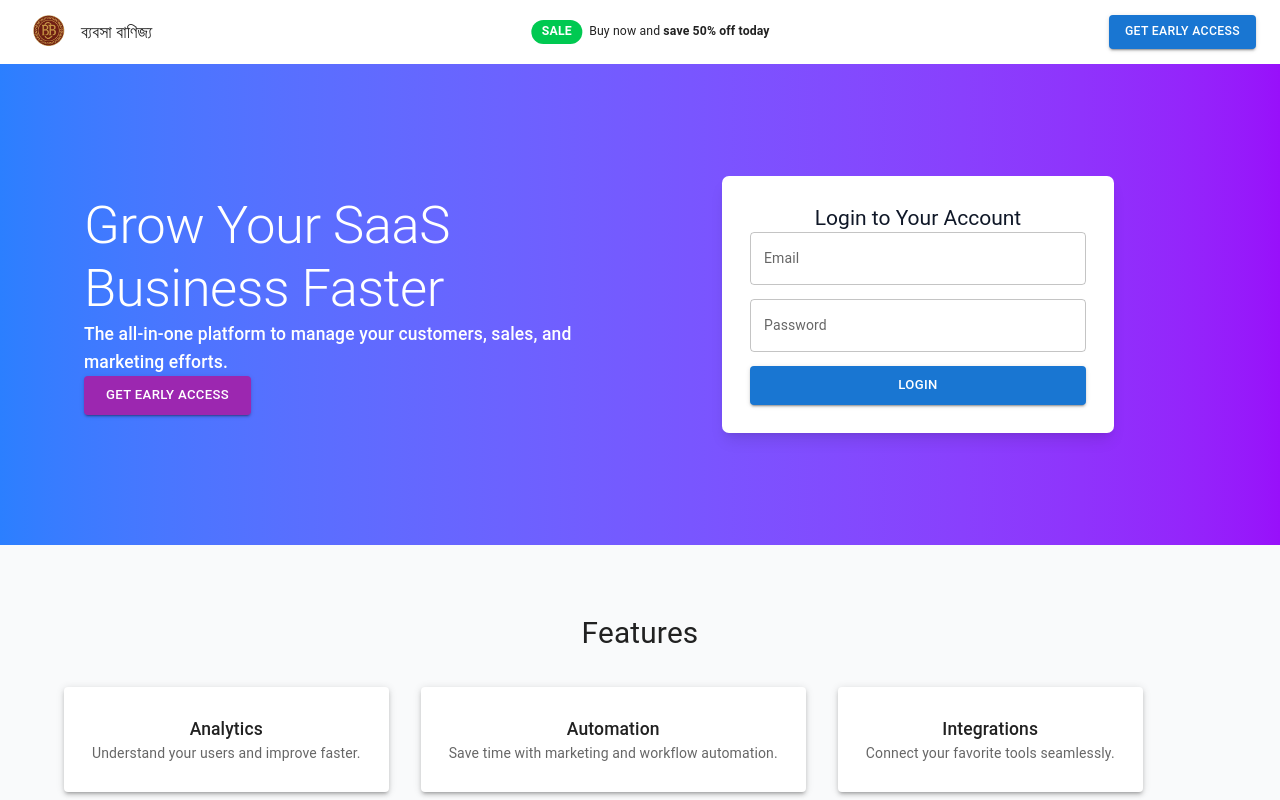
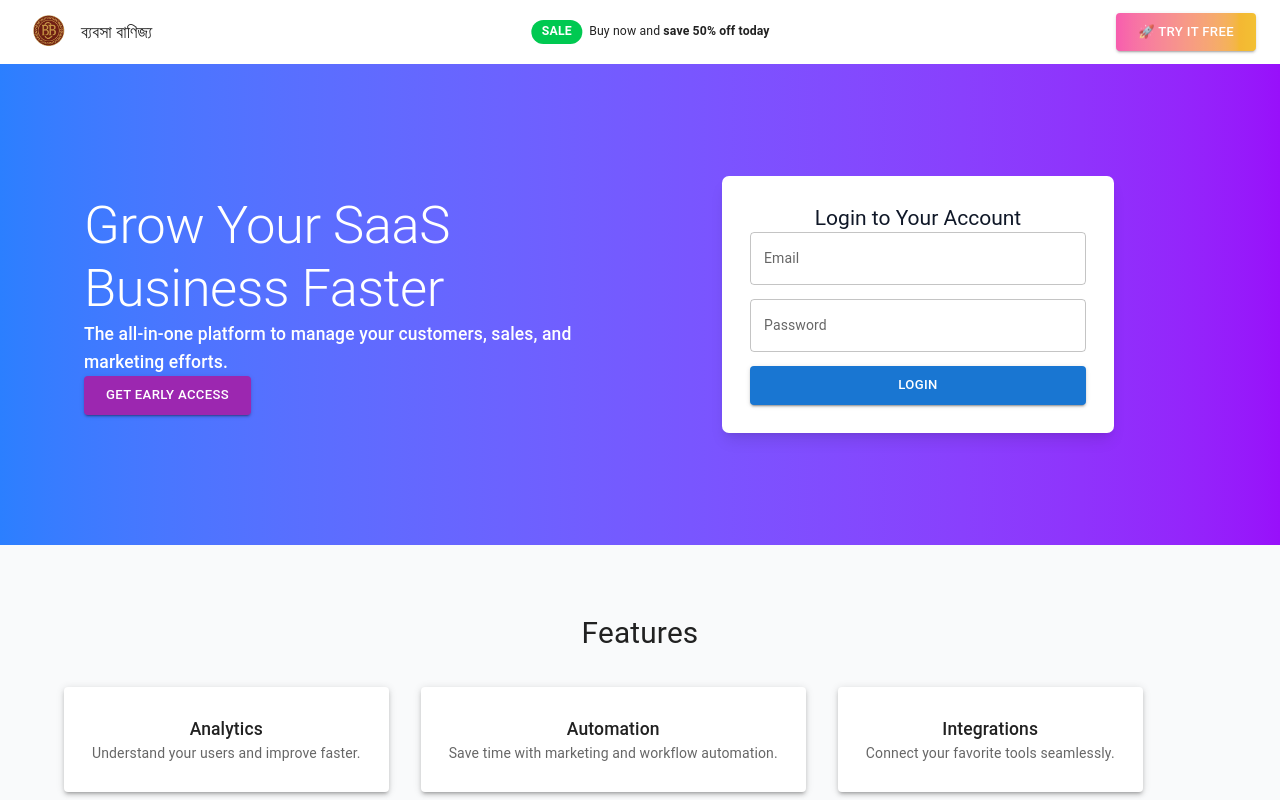
Before and after one commit to BangoChain/bebsabanijjo_alpha, a Next.js app: page / in a window 1280 px wide. Shown: the top 800 px of the page. Built offline with nearby package versions, Linux system fonts and the light colour scheme; some icons are missing.

Commit message:
Update Header.tsx

```diff
--- a/src/app/(components)/commons/Header.tsx
+++ b/src/app/(components)/commons/Header.tsx
@@ -4,7 +4,14 @@ import React from "react";
 import { AppBar, Toolbar, Typography, Button } from "@mui/material";
 import Image from "next/image";
 import DiscountIcon from "@mui/icons-material/Discount";
+import { useRouter } from "next/navigation";
+
 const Header = () => {
+  const router = useRouter();
+
+  const handleClick = () => {
+    router.push("/registration");
+  };
   return (
     <AppBar position="static" color="transparent" elevation={0}>
       <Toolbar className="flex justify-between items-center relative">
@@ -33,8 +40,16 @@ const Header = () => {
         </div>
 
         {/* Right: CTA Button */}
-        <Button variant="contained" color="primary">
-          Get early access
+        {/* <Button variant="contained" color="primary">
+          Try it free
+        </Button> */}
+        <Button
+          onClick={handleClick}
+          variant="contained"
+          size="large"
+          className="bg-gradient-to-r animate-pulse from-pink-500 to-yellow-500 hover:from-yellow-500 hover:to-pink-500 text-white font-bold px-6 py-3 rounded-full shadow-lg transition-transform transform hover:scale-105"
+        >
+          🚀 Try it Free
         </Button>
       </Toolbar>
     </AppBar>
```
